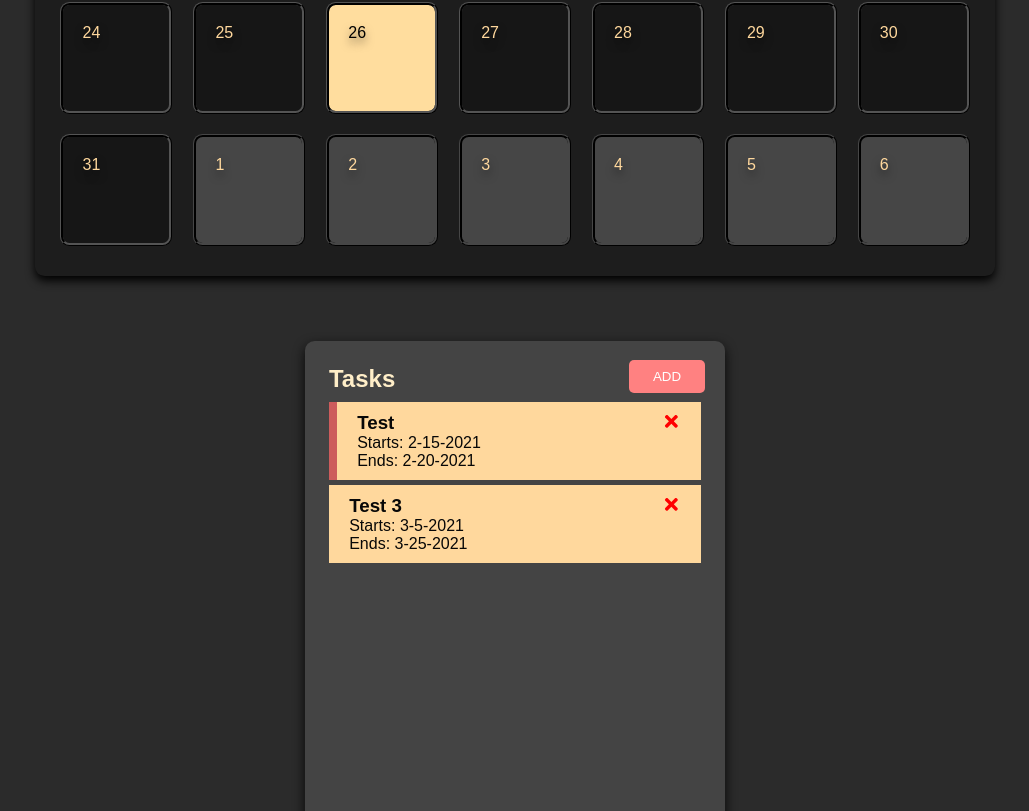
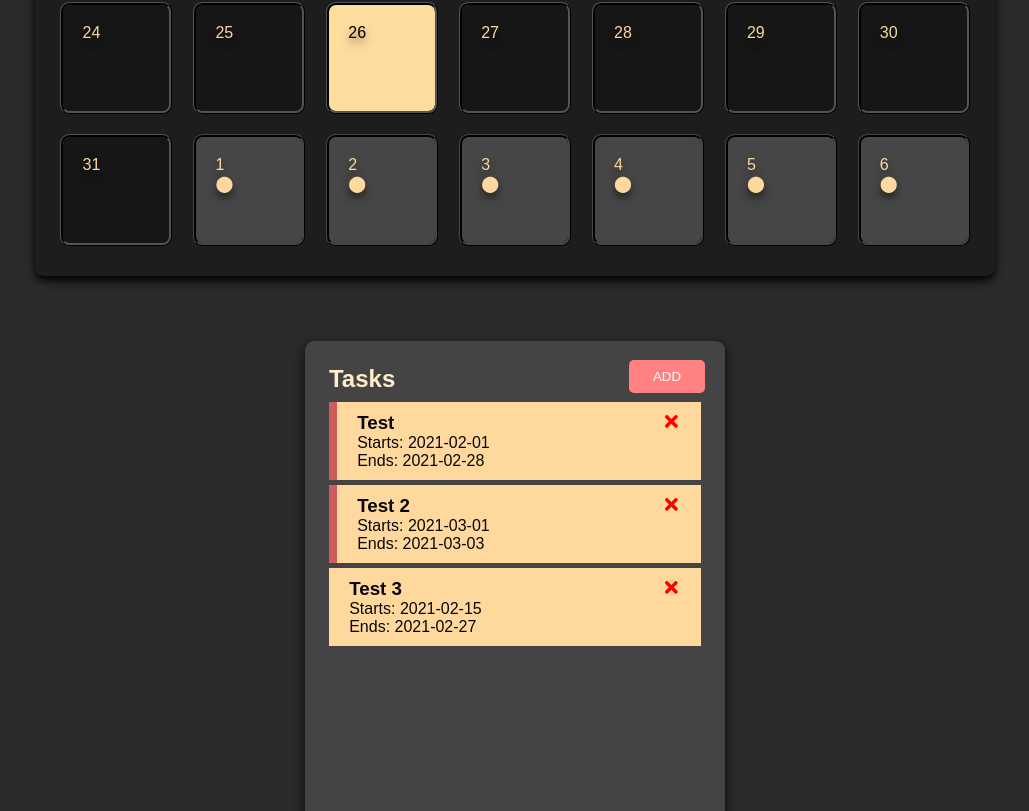
Before and after one commit to MindlessCode/hj-calendar, a React (Create React App) app: page / in a window 1280 px wide. Shown: the part 849-1660 px from the top of the page, without its empty margins (125-1154 px from the left). Built offline with nearby package versions, Linux system fonts and the light colour scheme; data requests are answered from the project's data file.

Commit message:
date and events

```diff
--- a/db.json
+++ b/db.json
@@ -2,17 +2,24 @@
   "tasks": [
     {
       "text": "Test",
-      "sDate": "2-15-2021",
-      "eDate": "2-20-2021",
+      "sDate": "2021-02-01",
+      "eDate": "2021-02-28",
       "reminder": true,
       "id": 1
     },
     {
+      "text": "Test 2",
+      "sDate": "2021-03-01",
+      "eDate": "2021-03-03",
+      "reminder": true,
+      "id": 2
+    },
+    {
       "text": "Test 3",
-      "sDate": "3-5-2021",
-      "eDate": "3-25-2021",
+      "sDate": "2021-02-15",
+      "eDate": "2021-02-27",
       "reminder": false,
-      "id": 2
+      "id": 3
     }
   ]
 }
--- a/src/components/Calendar.js
+++ b/src/components/Calendar.js
@@ -90,6 +90,20 @@ const Calendar = ({ value, onXChange }) => {
         const data = await res.json()
         setTasks(tasks.map((task)=> task.id === id ? {...task, reminder: data.reminder} : task) )
     }
+
+
+    function isDayAfterStart(nameKey, myArray) {
+        for (var i = 0; i < myArray.length; i++) {
+            if(myArray[i].sDate <= nameKey)
+                return true;
+        }
+    }
+    function isDayBeforeEnd(nameKey, myArray) {
+        for (var i = 0; i < myArray.length; i++) {
+            if(myArray[i].eDate >= nameKey)
+                return true;
+        }
+    }
     return (
         <div className="wrapper">
             <div className="calendar">
@@ -114,16 +128,16 @@ const Calendar = ({ value, onXChange }) => {
                         <div>FRI</div>
                         <div>SAT</div>
                     </div>
-                        {calendar.map(week => <div key={week.toString()} className="weeks">{
+                        {calendar.map(week => <div key={week} className="weeks">{
                             week.map(day =>
                             <div key={day}
                                 className={(!(day.clone().month() === value.clone().month())) ?
-                                    "fill-days" : startDate.sDate === day.format("YYYY-MM-DD") ?
-                                    (((day.year() === moment().year())&&(day.date()=== moment().date()) && (value.clone().month() === moment().month()))) ?
-                                    "dates selected-date today custom-element-bg" : 'dates selected-date' : (day.year() === moment().year() && day.date()=== moment().date()) && (value.clone().month() === moment().month()) ?
+                                    "fill-days" : startDate.sDate === day.clone().format("YYYY-MM-DD") ?
+                                    (((day.year() === moment().format("YYYY"))&&(day.date()=== moment().date()) && (day.clone().month() === moment().month()))) ?
+                                    "dates selected-date today custom-element-bg" : 'dates selected-date' : (day.year() === moment().year() && day.date()=== moment().date()) && (day.clone().month() === moment().month()) ?
                                     "dates today custom-element-bg" : "dates" }
                                     onClick={((day.clone().month() === value.clone().month())) ? () => showDate(day.year(), day.month(), day.date()): ()=> ""}>
-                                <div>  {day.clone().format("D").toString()}</div><div>{tasks.map(task => (!moment(day).isBefore(task.sDate, 'date') && !moment(day).isAfter(task.eDate, 'date')? "-" : ""))}</div>
+                                <div>  {day.clone().format("D").toString()}</div>{isDayAfterStart(day.format("YYYY-MM-DD").toString(), tasks) && isDayBeforeEnd(day.format("YYYY-MM-DD").toString(), tasks)? <span>{"\u2B24"}</span> : ''}
                             </div>)
                         }
                         </div>)}
--- a/src/components/NewTask.js
+++ b/src/components/NewTask.js
@@ -4,33 +4,60 @@ import './Task.css';
 
 const NewTask = ({ onAdd }) => {
     const [text, setText] = useState('')
-    const [monthSelect, setMonthSelect] = useState(moment().clone().format("M"))
+    const [monthSelect, setMonthSelect] = useState(moment().clone().format("MM"))
     const [daySelect, setDaySelect] = useState(moment().clone().format("DD"))
     const [yearSelect, setYearSelect] = useState(moment().clone().format("YYYY"))
-    const [endMonthSelect, setEndMonthSelect] = useState('')
-    const [endDaySelect, setEndDaySelect] = useState('')
-    const [endYearSelect, setEndYearSelect] = useState('')
+    const [endMonthSelect, setEndMonthSelect] = useState(moment().clone().format("MM"))
+    const [endDaySelect, setEndDaySelect] = useState(moment().clone().format("DD"))
+    const [endYearSelect, setEndYearSelect] = useState(moment().clone().format("YYYY"))
     const [reminder, setReminder] = useState(false)
     //year drop down
     var startYear = moment().clone().year()
     const endYear = moment().clone().year() + 10
     const selectYears = [];
+    const selectEYears = [];
+
     while (startYear <= endYear) {
         selectYears.push(startYear)
+
         startYear++;
+    }
+    var startEYear = moment().clone().year()
+    const endEYear = moment().clone().year() + 10
+    while (startEYear <= endEYear) {
+        selectEYears.push(startEYear)
+
+        startEYear++;
     }
     //month drop down
     const startMonth = moment().clone().startOf("year")
     const endMonth = moment().clone().endOf("year")
+    const startEMonth = moment().clone().startOf("year")
+    const endEMonth = moment().clone().endOf("year")
     const mon = startMonth.subtract(1, "month")
+    const monE = startEMonth.subtract(1, "month")
     const months = [];
+    const emonths = [];
     while (startMonth.isBefore(endMonth, "month")) {
         months.push(mon.add(1, "month").clone())
     }
+    while (startEMonth.isBefore(endEMonth, "month")) {
+        emonths.push(monE.add(1, "month").clone())
+    }
     //day drop down
+    const lastDay = moment(yearSelect + '-' + monthSelect, "YYYY-MM").clone().daysInMonth();
     const dates = [];
-    for (let i = 1; i <= 31; i++) {
+    const edates = [];
+
+    for(var i = 1; i <= lastDay; i++) {
         dates.push(i)
+
+    }
+    console.log(lastDay)
+    const lastEDay = moment(endYearSelect + '-' + endMonthSelect, "YYYY-MM").clone().daysInMonth();
+    for(var j = 1; j <= lastEDay; j++) {
+        edates.push(j)
+
     }
     const onSubmit =(e)=> {
         e.preventDefault()
@@ -40,15 +67,15 @@ const NewTask = ({ onAdd }) => {
             return
         }
 
-        onAdd({text, sDate:monthSelect + '-' + daySelect + "-" + yearSelect, eDate: endMonthSelect + '-' + endDaySelect + '-' + endYearSelect, reminder})
+        onAdd({text, sDate: yearSelect + '-' + monthSelect + '-' + moment().date(daySelect).format("DD"),  eDate: endYearSelect + '-' + endMonthSelect + '-' + moment().date(endDaySelect).format("DD"), reminder})
 
         setText('')
         setMonthSelect('')
         setDaySelect('')
-        setYearSelect('')
+        setYearSelect(moment().year())
         setEndMonthSelect('')
         setEndDaySelect('')
-        setEndYearSelect('')
+        setEndYearSelect(moment().year())
         setReminder(false)
     }
     return (
@@ -63,7 +90,7 @@ const NewTask = ({ onAdd }) => {
                     </label>
                     <select className='select-month' value={monthSelect? monthSelect: 'none'} onChange={(e)=> setMonthSelect(e.target.value)}>
                         <option value="none"defaultValue="true" >MONTH</option>
-                        {months.map(month => (<option key={month} value={month.format("M")}>{month.clone().format("MM")}</option>))}
+                        {months.map(month => (<option key={month} value={month.format("MM")}>{month.clone().format("MM")}</option>))}
                     </select>
                     <select className='select-day' value={daySelect? daySelect: 'none'} onChange={(e)=> setDaySelect(e.target.value)}>
                     <option value="none" defaultValue="true" >DAY</option>
@@ -79,15 +106,15 @@ const NewTask = ({ onAdd }) => {
                     </label>
                     <select className='select-month' value={endMonthSelect? endMonthSelect: 'none'} onChange={(e)=> setEndMonthSelect(e.target.value)}>
                     <option value="none"  defaultValue="true" >MONTH</option>
-                        {months.map(month => (<option key={month} value={month.format("M")}>{month.format("MM")}</option>))}
+                        {emonths.map(month => (<option key={month} value={month.format("MM")}>{month.format("MM")}</option>))}
                     </select>
                     <select className='select-day' value={endDaySelect? endDaySelect: 'none'} onChange={(e)=> setEndDaySelect(e.target.value)}>
                     <option value="none"  defaultValue="true" >DAY</option>
-                        {dates.map(day => (<option key={day}>{day}</option>))}
+                        {edates.map(day => (<option key={day} value={day}>{day}</option>))}
                     </select>
                     <select className='select-year' value={endYearSelect? endYearSelect: 'none'}  onChange={(e)=> setEndYearSelect(e.target.value)}>
                     <option value="none"  defaultValue="true" >YEAR</option>
-                       {selectYears.map(year => (<option key={year}>{year}</option>))}
+                       {selectEYears.map(year => (<option key={year} value={year}>{year}</option>))}
                     </select>
                 </div>
                 <div className='form-control form-control-check'>
--- a/src/components/Task.css
+++ b/src/components/Task.css
@@ -29,7 +29,17 @@ h2 {
     display:flex;
     margin: .3rem;
 }
-
+.test2 {
+  display: none;
+}
+.dot {
+  margin: 0.6rem 0;
+  height: 15px;
+  width: 15px;
+  background-color: rgb(102, 102, 102);
+  border-radius: 50%;
+  display: inline-block;
+}
 .task h3 {
     display: flex;
     justify-content: space-between;
--- a/src/style.css
+++ b/src/style.css
@@ -18,7 +18,7 @@ body {
     grid-template-columns: 1250px 500px;
 }
 nav {
-    position: sticky;
+    position: -webkit-sticky;
     display:flex;
     justify-content: space-around;
     align-items:center;
```
Also changed, not shown: 1 other file (tests, documents, lock files or other folders).
